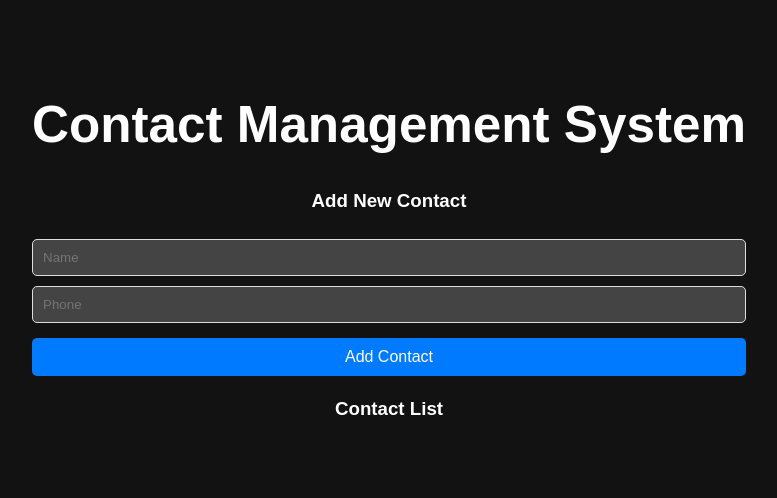
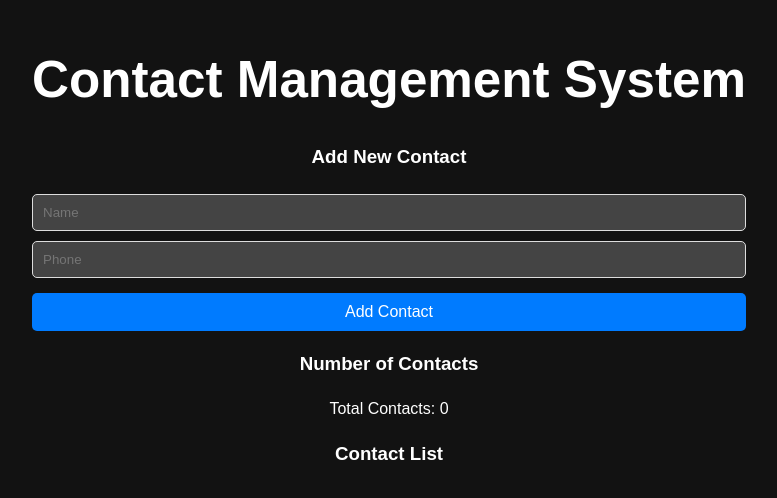
Before and after one commit to STC-JVasquez/Conctact_List3, a Vue app: page / in a window 1280 px wide. Shown: the part 148-646 px from the top of the page, without its empty margins (251-1028 px from the left). Built offline with nearby package versions, Linux system fonts and the light colour scheme.

Commit message:
Finished contact stats to keep track # of contacts

```diff
--- a/src/App.vue
+++ b/src/App.vue
@@ -3,6 +3,7 @@ import Header from './components/Header.vue';
 import AddContact from './components/AddContact.vue';
 import ContactList from './components/ContactList.vue';
 import { ref } from 'vue';
+import ContactStats from './components/ContactStats.vue';
 
 const handleAddContact = (newContact) => {
   contacts.value.push(newContact)
@@ -14,6 +15,7 @@ const contacts = ref([])
   <Header></Header>
   <div>
     <AddContact @contactAdded="handleAddContact"></AddContact>
+    <ContactStats :contacts="contacts"></ContactStats>
     <ContactList :contacts="contacts" @contactDeleted="handleDeleteContact"></ContactList>
   </div>
 </template>
--- /dev/null
+++ b/src/components/ContactStats.vue
@@ -0,0 +1,12 @@
+<script setup>
+    import {computed, defineProps} from 'vue';
+
+    const props = defineProps(['contacts'])
+    const totalContacts = computed(() => props.contacts.length)
+</script>
+<template>
+    <section class="contact-stats">
+        <h3>Number of Contacts</h3>
+        <p>Total Contacts: {{ totalContacts}}</p>
+    </section>
+</template>
```
